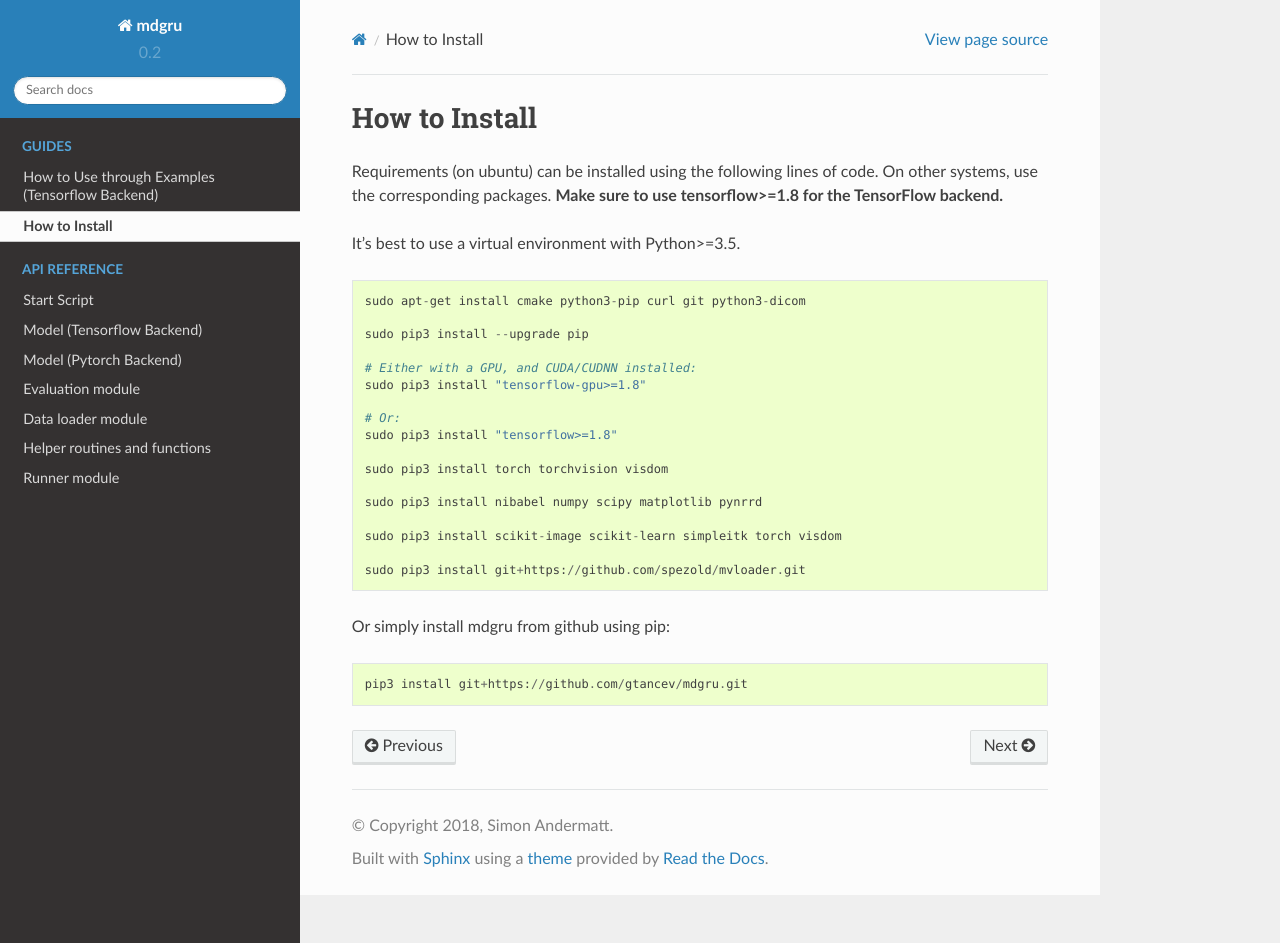
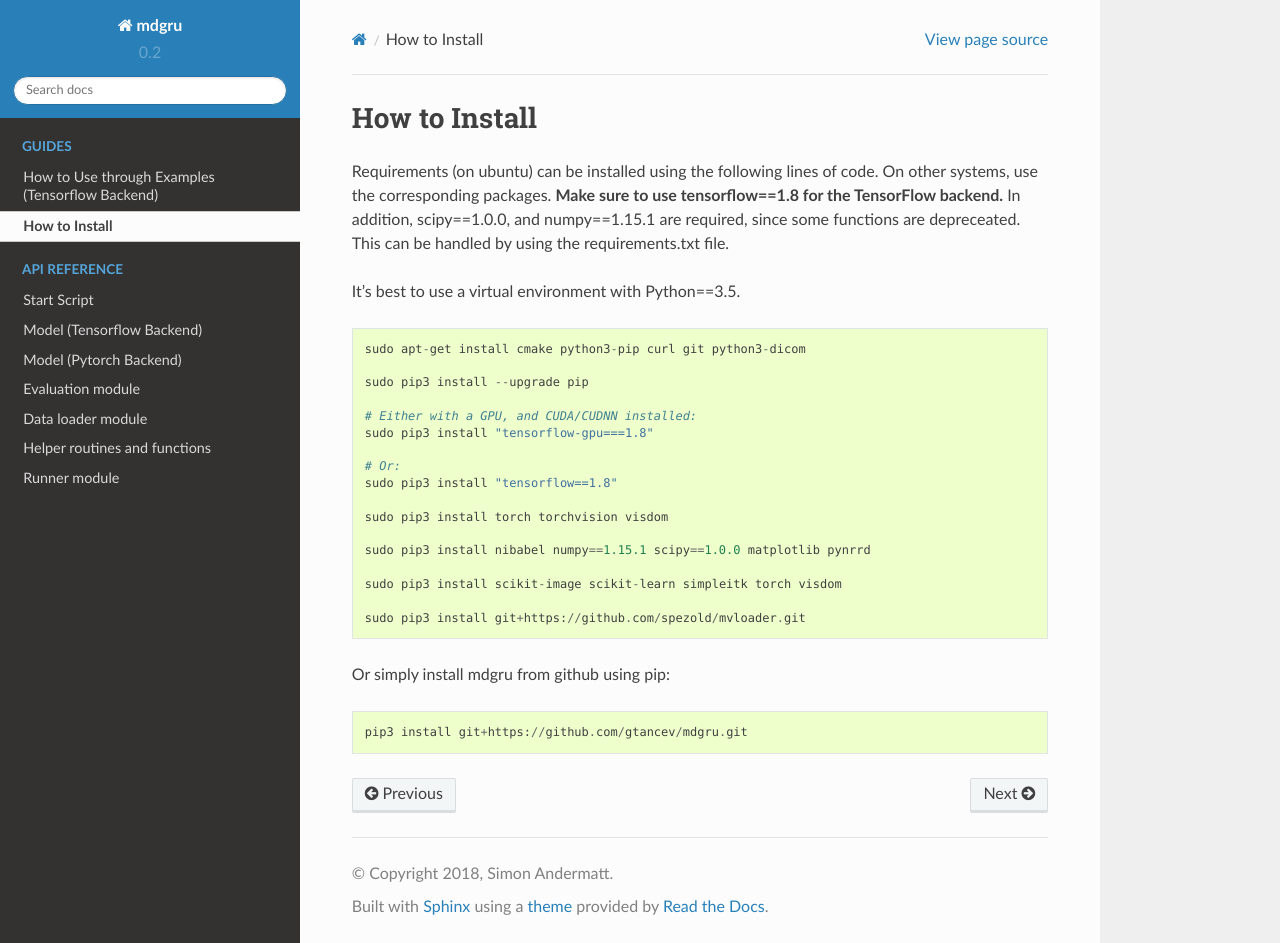
Before and after one commit to zubata88/mdgru, a Sphinx documentation site: the page built from docs/how_to_install.rst, in a window 1280 px wide and 943 px high. Built offline with Sphinx 7.4.7 and the Read the Docs theme 2.0.0, drawn with Linux system fonts in a browser that asks for light colours.

Commit message:
Update how_to_install.rst

```diff
--- a/docs/how_to_install.rst
+++ b/docs/how_to_install.rst
@@ -4,9 +4,10 @@ How to Install
 
 Requirements (on ubuntu) can be installed
 using the following lines of code. On other systems, use the
-corresponding packages. **Make sure to use tensorflow>=1.8 for the TensorFlow backend.**
+corresponding packages. **Make sure to use tensorflow==1.8 for the TensorFlow backend.**
+In addition, scipy==1.0.0, and numpy==1.15.1 are required, since some functions are depreceated. This can be handled by using the requirements.txt file.
 
-It's best to use a virtual environment with Python>=3.5.
+It's best to use a virtual environment with Python==3.5.
 
 ::
 
@@ -15,14 +16,14 @@ It's best to use a virtual environment with Python>=3.5.
     sudo pip3 install --upgrade pip
 
     # Either with a GPU, and CUDA/CUDNN installed:
-    sudo pip3 install "tensorflow-gpu>=1.8"
+    sudo pip3 install "tensorflow-gpu===1.8"
 
     # Or:
-    sudo pip3 install "tensorflow>=1.8"
+    sudo pip3 install "tensorflow==1.8"
 
     sudo pip3 install torch torchvision visdom
 
-    sudo pip3 install nibabel numpy scipy matplotlib pynrrd
+    sudo pip3 install nibabel numpy==1.15.1 scipy==1.0.0 matplotlib pynrrd
 
     sudo pip3 install scikit-image scikit-learn simpleitk torch visdom
 
```
